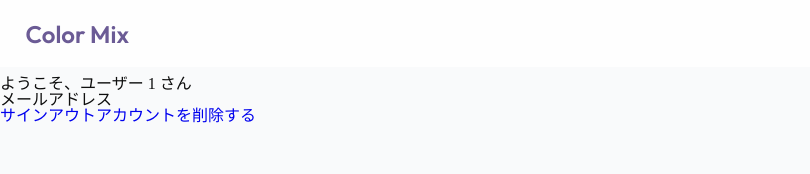
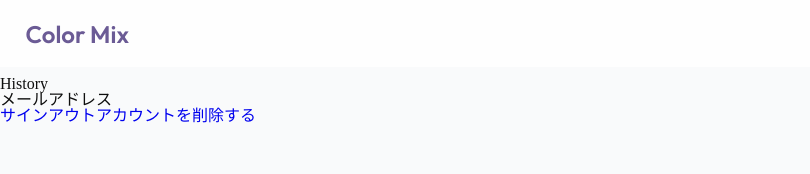
Before and after one commit to InvisibleTomato/color-mix, a Next.js app: page /home/1 in a window 1280 px wide. Shown: the top 174 px of the page, without its empty margins (0-810 px from the left). Built offline with nearby package versions, Linux system fonts and the light colour scheme.

Commit message:
💄 Home[uid]の雛形を作成

```diff
--- a/src/app/home/[uid]/page.tsx
+++ b/src/app/home/[uid]/page.tsx
@@ -1,14 +1,15 @@
 "use client";
 import Profile from "@/app/components/Profile/Profile";
-import { useParams } from "next/navigation";
+import History from "@/app/components/History/History";
+import styles from "./home-uid.module.scss";
 
 export default function HomePage() {
-  const params = useParams();
-  const uid = params.uid as string;
   return (
     <div>
-      <h1>ようこそ、ユーザー {uid} さん</h1>
-      <Profile />
+      <div className={styles.homeContainer}>
+        <History />
+        <Profile />
+      </div>
     </div>
   );
 }
```
